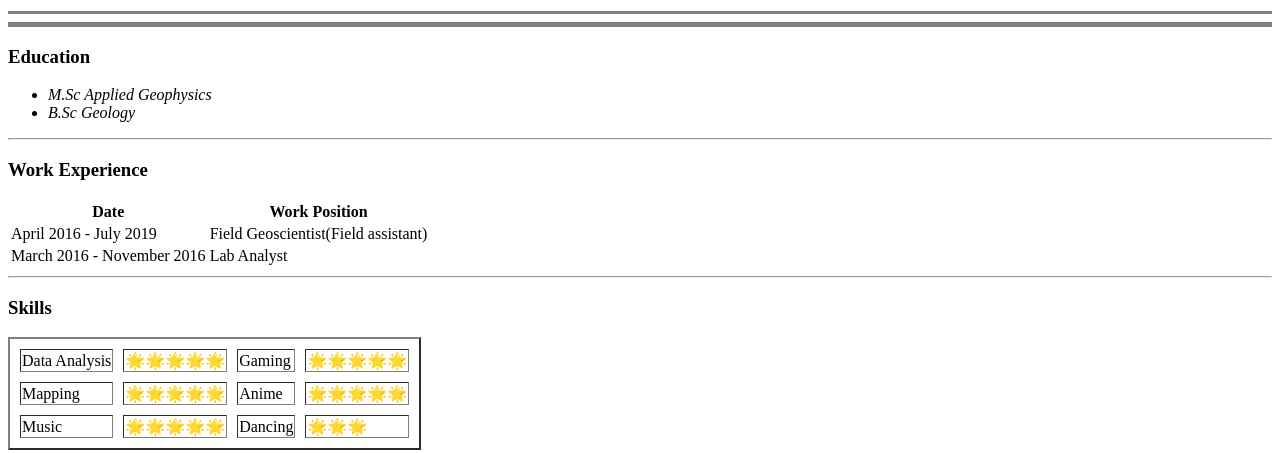
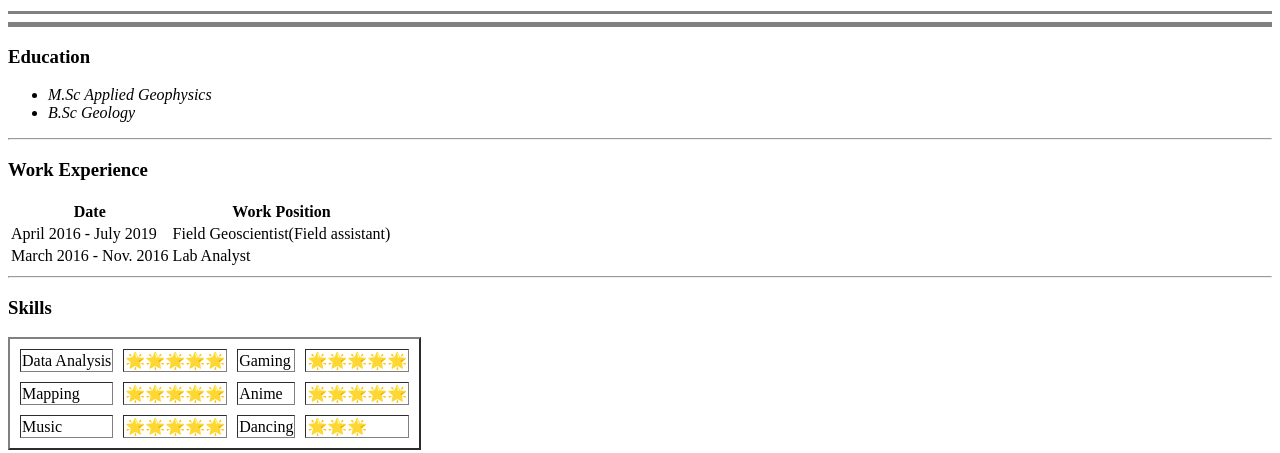
Before and after one commit to msysavane/CV-Practice, a plain HTML site: page index.html in a window 1280 px wide. Shown: the part 351-804 px from the top of the page. Drawn offline with Linux system fonts and the light colour scheme.

Commit message:
Nov.
Shortened November for aesthetics

```diff
--- a/index.html
+++ b/index.html
@@ -40,7 +40,7 @@
             <td>Field Geoscientist(Field assistant)</td>
         </tr>
         <tr>
-            <td>March 2016 - November 2016</td>
+            <td>March 2016 - Nov. 2016</td>
             <td>Lab Analyst</td>
         </tr>
     </table>
```
